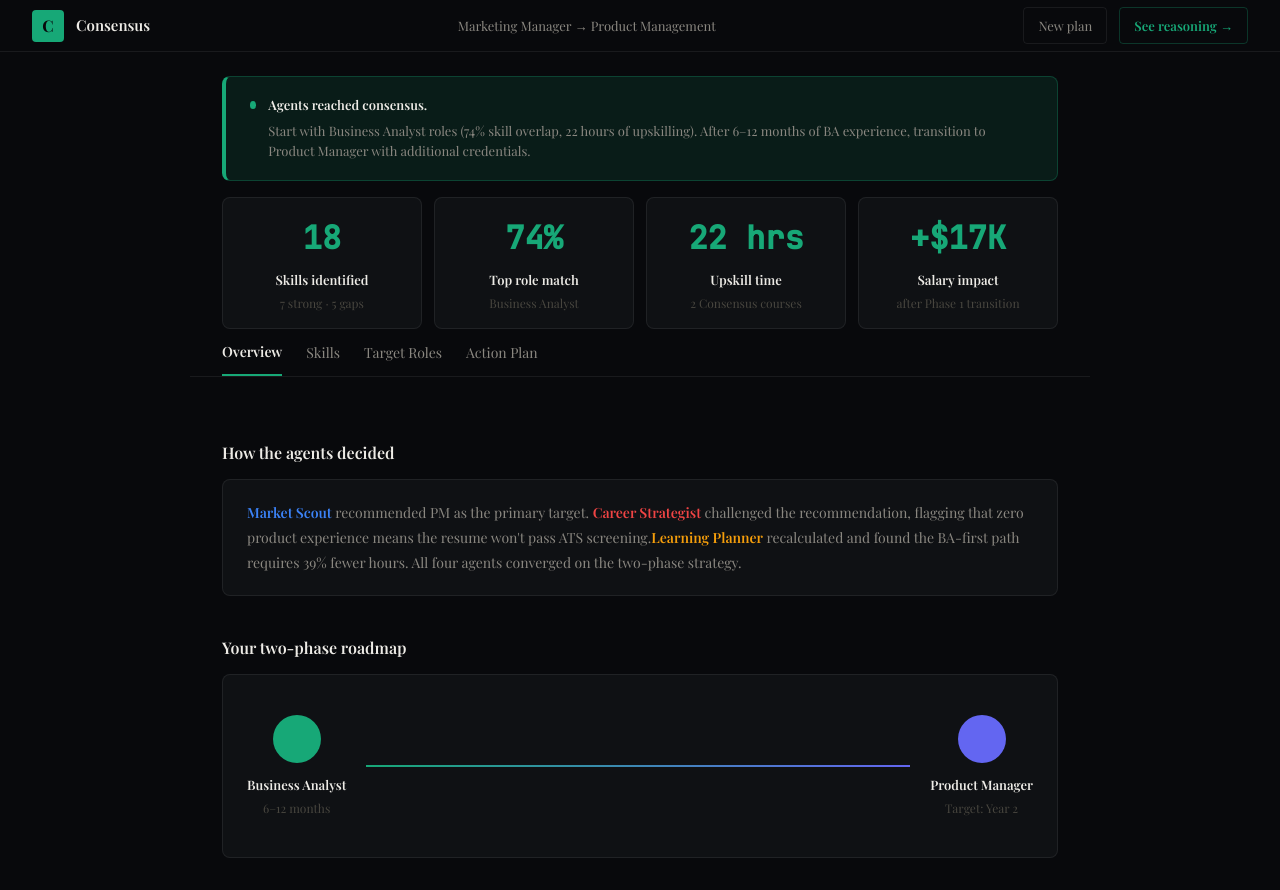
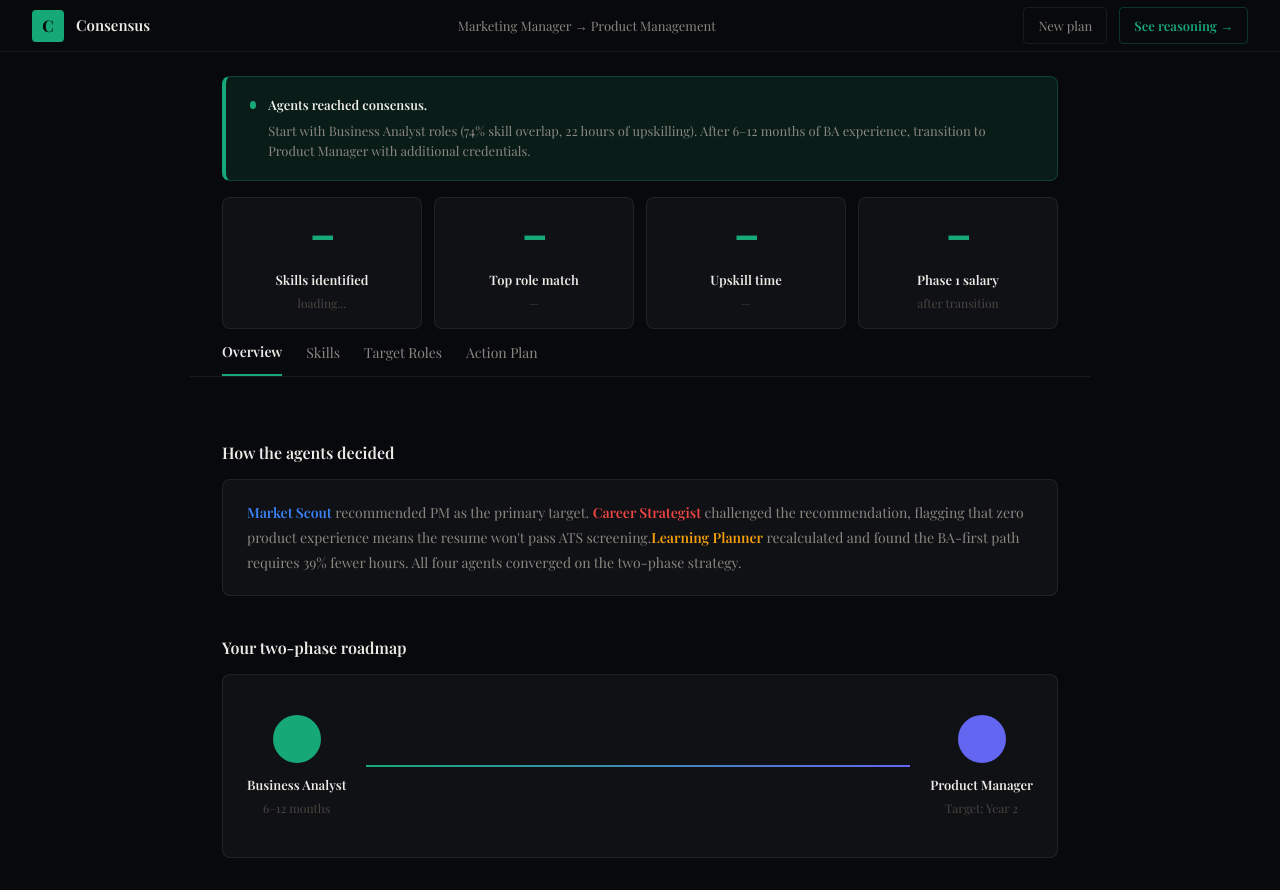
Before and after one commit to aarushkadira-dot/Consensus, a Next.js app: page /plan in a window 1280 px wide. Built offline with nearby package versions, Linux system fonts and the light colour scheme; a web font is replaced by a local one.

Commit message:
Make all 4 stat cards fully dynamic from API data

```diff
--- a/src/app/plan/page.tsx
+++ b/src/app/plan/page.tsx
@@ -281,28 +281,36 @@ export default function PlanPage() {
       >
         {[
           {
-            value: finalPlan?.skills?.existing?.length ?? 18,
+            value: finalPlan
+              ? (finalPlan.skills?.existing?.length || 0) + (finalPlan.skills?.gaps?.length || 0)
+              : "—",
             label: "Skills identified",
-            sub: `${finalPlan?.skills?.existing?.length ?? 7} strong · ${finalPlan?.skills?.gaps?.length ?? 5} gaps`,
+            sub: finalPlan
+              ? `${finalPlan.skills?.existing?.length || 0} strong · ${finalPlan.skills?.gaps?.length || 0} gaps`
+              : "loading...",
           },
           {
-            value: finalPlan?.roles?.directions?.[0]?.skill_overlap_pct
+            value: finalPlan?.roles?.directions?.[0]?.skill_overlap_pct != null
               ? `${finalPlan.roles.directions[0].skill_overlap_pct}%`
-              : "74%",
+              : "—",
             label: "Top role match",
-            sub: finalPlan?.roles?.directions?.[0]?.role_title || "Business Analyst",
+            sub: finalPlan?.roles?.directions?.[0]?.role_title || "—",
           },
           {
-            value: finalPlan?.learning_path?.phase_1?.total_hours
+            value: finalPlan?.learning_path?.phase_1?.total_hours != null
               ? `${finalPlan.learning_path.phase_1.total_hours} hrs`
-              : "22 hrs",
+              : "—",
             label: "Upskill time",
-            sub: `${finalPlan?.learning_path?.phase_1?.courses?.length ?? 2} Consensus courses`,
+            sub: finalPlan
+              ? `${finalPlan.learning_path?.phase_1?.courses?.length || 0} Consensus courses`
+              : "—",
           },
           {
-            value: "+$17K",
-            label: "Salary impact",
-            sub: "after Phase 1 transition",
+            value: finalPlan?.roles?.salary_impact?.after_transition || "—",
+            label: "Phase 1 salary",
+            sub: finalPlan?.roles?.salary_impact?.current_estimated
+              ? `from ${finalPlan.roles.salary_impact.current_estimated}`
+              : "after transition",
           },
         ].map((stat, idx) => (
           <div
```
